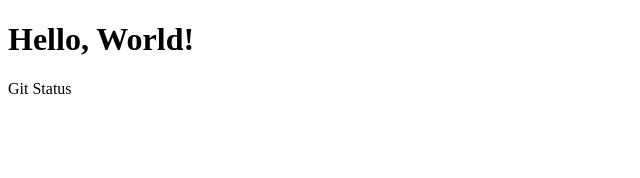
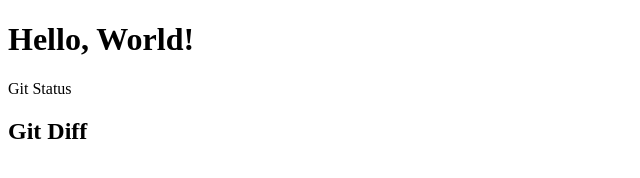
Before and after one commit to terryfujiwara/git_tutorial, a plain HTML site: page index.html in a window 1280 px wide. Shown: the whole page, without its empty margins (0-640 px from the left). Drawn offline with Linux system fonts and the light colour scheme.

Commit message:
git diffをを追記

```diff
--- a/index.html
+++ b/index.html
@@ -10,6 +10,7 @@
 <body>
     <h1>Hello, World!</h1>
     <p>Git Status</p>
+    <h2>Git Diff</h2>
 </body>
 
 </html>
```
